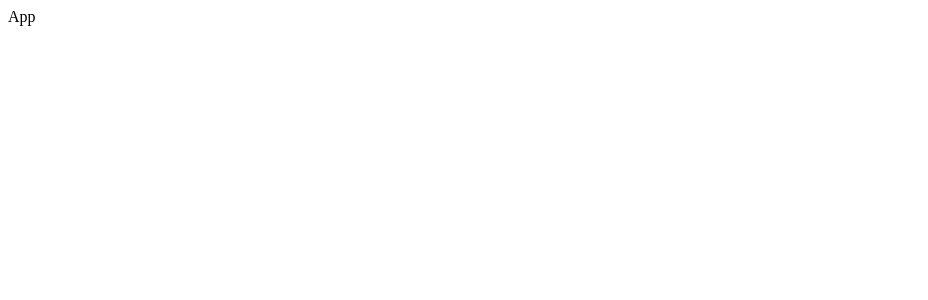
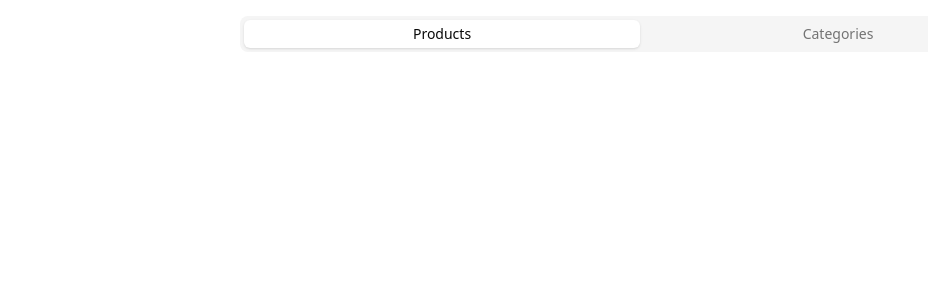
Before and after one commit to THEeLov/users-animals, a React (Vite) app: page / in a window 1280 px wide. Shown: the top 300 px of the page, without its empty margins (0-928 px from the left). Built offline with nearby package versions, Linux system fonts and the light colour scheme.

Commit message:
feat: app component added

```diff
--- a/package.json
+++ b/package.json
@@ -10,6 +10,7 @@
     "preview": "vite preview"
   },
   "dependencies": {
+    "@radix-ui/react-tabs": "^1.1.1",
     "@tanstack/react-query": "^5.62.2",
     "axios": "^1.7.8",
     "class-variance-authority": "^0.7.1",
--- a/src/App.tsx
+++ b/src/App.tsx
@@ -1,6 +1,23 @@
+import { Tabs, TabsContent, TabsList, TabsTrigger } from "./components/ui/tabs"
+
 const App = () => {
   return (
-    <div>App</div>
+    <div className="w-[800px] mx-auto mt-4">
+      <Tabs defaultValue="products" className="w-full">
+        <nav>
+          <TabsList className="grid w-full grid-cols-2">
+            <TabsTrigger value="products">Products</TabsTrigger>
+            <TabsTrigger value="categories">Categories</TabsTrigger>
+          </TabsList>
+        </nav>
+        <TabsContent value="products">
+          {/* <ProductPage /> */}
+        </TabsContent>
+        <TabsContent value="categories">
+          {/* <CategoriesPage />  */}
+        </TabsContent>
+      </Tabs>
+    </div>
   )
 }
 
--- /dev/null
+++ b/src/components/ui/tabs.tsx
@@ -0,0 +1,53 @@
+import * as React from "react"
+import * as TabsPrimitive from "@radix-ui/react-tabs"
+
+import { cn } from "@/lib/utils"
+
+const Tabs = TabsPrimitive.Root
+
+const TabsList = React.forwardRef<
+  React.ElementRef<typeof TabsPrimitive.List>,
+  React.ComponentPropsWithoutRef<typeof TabsPrimitive.List>
+>(({ className, ...props }, ref) => (
+  <TabsPrimitive.List
+    ref={ref}
+    className={cn(
+      "inline-flex h-9 items-center justify-center rounded-lg bg-muted p-1 text-muted-foreground",
+      className
+    )}
+    {...props}
+  />
+))
+TabsList.displayName = TabsPrimitive.List.displayName
+
+const TabsTrigger = React.forwardRef<
+  React.ElementRef<typeof TabsPrimitive.Trigger>,
+  React.ComponentPropsWithoutRef<typeof TabsPrimitive.Trigger>
+>(({ className, ...props }, ref) => (
+  <TabsPrimitive.Trigger
+    ref={ref}
+    className={cn(
+      "inline-flex items-center justify-center whitespace-nowrap rounded-md px-3 py-1 text-sm font-medium ring-offset-background transition-all focus-visible:outline-none focus-visible:ring-2 focus-visible:ring-ring focus-visible:ring-offset-2 disabled:pointer-events-none disabled:opacity-50 data-[state=active]:bg-background data-[state=active]:text-foreground data-[state=active]:shadow",
+      className
+    )}
+    {...props}
+  />
+))
+TabsTrigger.displayName = TabsPrimitive.Trigger.displayName
+
+const TabsContent = React.forwardRef<
+  React.ElementRef<typeof TabsPrimitive.Content>,
+  React.ComponentPropsWithoutRef<typeof TabsPrimitive.Content>
+>(({ className, ...props }, ref) => (
+  <TabsPrimitive.Content
+    ref={ref}
+    className={cn(
+      "mt-2 ring-offset-background focus-visible:outline-none focus-visible:ring-2 focus-visible:ring-ring focus-visible:ring-offset-2",
+      className
+    )}
+    {...props}
+  />
+))
+TabsContent.displayName = TabsPrimitive.Content.displayName
+
+export { Tabs, TabsList, TabsTrigger, TabsContent }
--- a/src/main.tsx
+++ b/src/main.tsx
@@ -2,6 +2,7 @@
 import { createRoot } from 'react-dom/client'
 import App from './App.tsx'
 import { QueryClient, QueryClientProvider } from "@tanstack/react-query";
+import "./index.css"
 
 const queryClient = new QueryClient();
 
```
Also changed, not shown: 1 other file (tests, documents, lock files or other folders).
